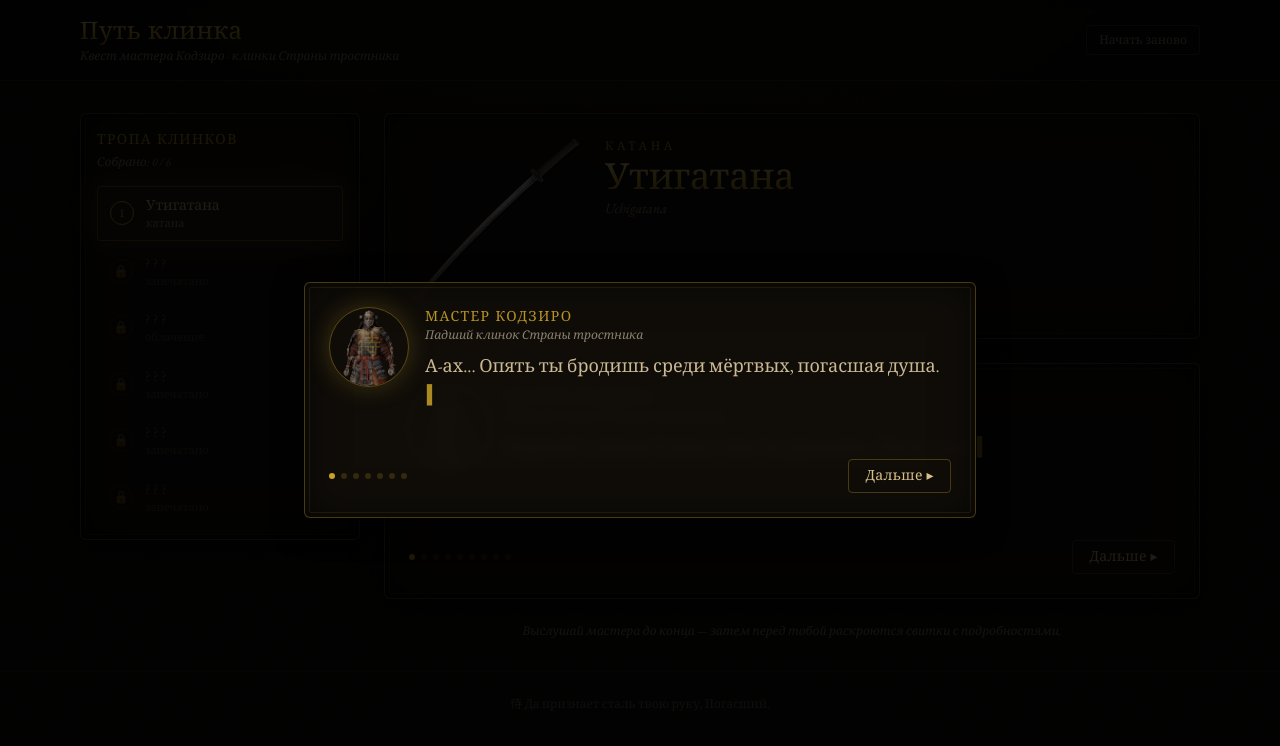
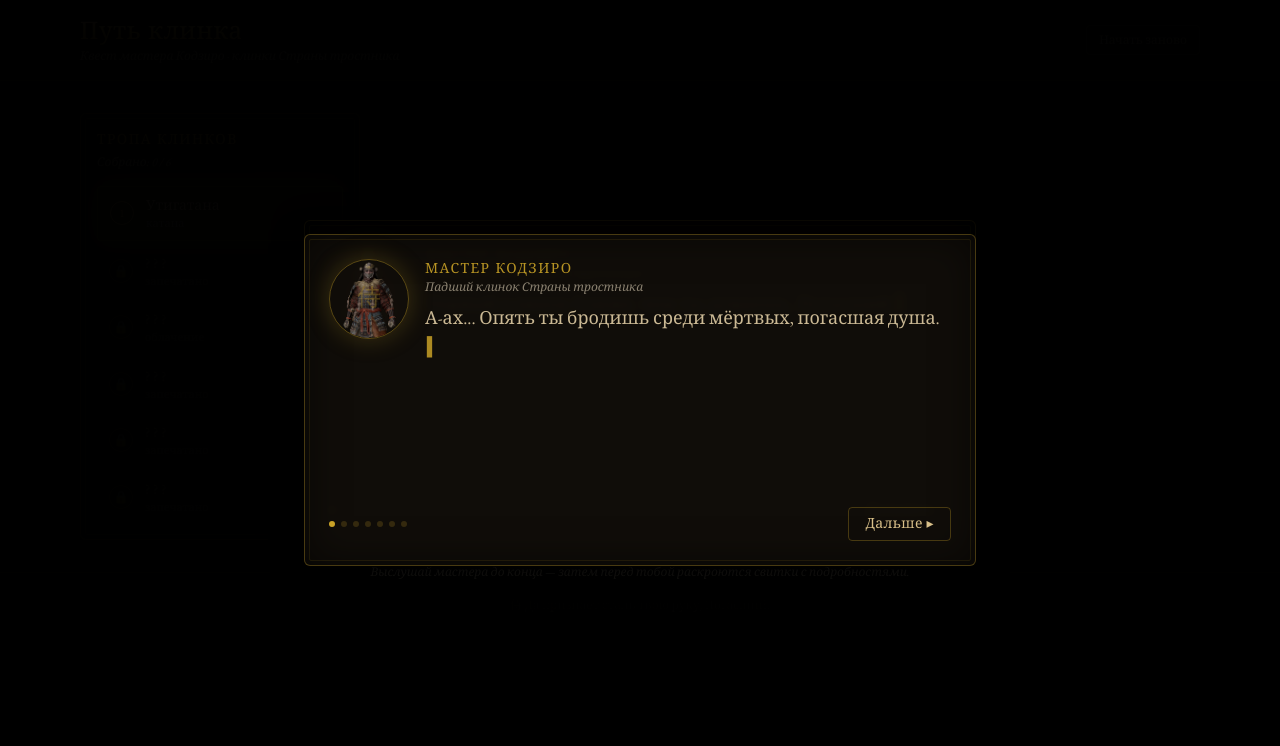
Before and after one commit to IvanSSpace/grisha_samura_quest, a React (Vite) app: page / in a window 1280 px wide. Shown: the top 746 px of the page. Built offline with nearby package versions, Linux system fonts and the light colour scheme.

Commit message:
Диалоги: фиксированное окно, карта в брифинге, лок скролла, нервозность самурая, кнопка ждёт текст

```diff
--- a/src/App.jsx
+++ b/src/App.jsx
@@ -68,6 +68,19 @@ export default function App() {
   const viewedQuest = viewIndex < quests.length ? quests[viewIndex] : null
   const viewedDone = viewedQuest ? isCollected(viewedQuest.id) : false
 
+  // Брифинг-оверлей активен, пока текущий квест не отбрифован
+  const briefingOpen =
+    !allDone && viewedQuest && !(viewedDone || isBriefed(viewedQuest.id))
+
+  // Блокируем прокрутку фона, когда открыт любой модальный оверлей
+  const anyOverlay = showIntro || !!justCollected || modalOpen || briefingOpen
+  useEffect(() => {
+    document.body.style.overflow = anyOverlay ? 'hidden' : ''
+    return () => {
+      document.body.style.overflow = ''
+    }
+  }, [anyOverlay])
+
   return (
     <div className="min-h-screen">
       {/* Шапка */}
@@ -132,7 +145,7 @@ export default function App() {
 
       {/* Вступление */}
       {showIntro && (
-        <div className="fixed inset-0 z-50 flex items-center justify-center bg-black/85 p-4">
+        <div className="fixed inset-0 z-50 flex items-center justify-center overflow-y-auto bg-black/85 p-4">
           <div className="w-full max-w-2xl">
             <SamuraiDialogue lines={samurai.intro} onDone={dismissIntro} />
           </div>
@@ -141,7 +154,7 @@ export default function App() {
 
       {/* Реакция мастера на собранный клинок */}
       {justCollected && (
-        <div className="fixed inset-0 z-50 flex items-center justify-center bg-black/85 p-4">
+        <div className="fixed inset-0 z-50 flex items-center justify-center overflow-y-auto bg-black/85 p-4">
           <div className="w-full max-w-2xl">
             <SamuraiDialogue
               lines={justCollected.completeDialogue}
--- a/src/components/QuestPanel.jsx
+++ b/src/components/QuestPanel.jsx
@@ -7,23 +7,45 @@ import ItemImage from './ItemImage'
 export default function QuestPanel({ quest, done, briefed, onBriefed, onCollectClick }) {
   const isArmor = quest.type === 'armor'
 
-  // Реплики брифинга: завязка → лор → навык/части → местоположение по пунктам.
+  // Реплики брифинга: завязка → (части комплекта) → местоположение по пунктам.
+  // О навыке самурай не рассказывает — это смотрят в свитках позже.
+  const LOC_HEADER = 'Теперь запомни, где искать. Слушай внимательно:'
   const briefingLines = [
     ...quest.giverDialogue,
-    isArmor
-      ? `Облачение собирается из частей: ${quest.parts.join(', ')}.`
-      : `Навык клинка — «${quest.skill.name}». ${quest.skill.text}`,
+    isArmor ? `Облачение собирается из частей: ${quest.parts.join(', ')}.` : null,
     quest.note ? quest.note : null,
-    'Теперь запомни, где искать. Слушай внимательно:',
+    LOC_HEADER,
     ...quest.location,
     isArmor
       ? 'Собери всё это — и предстань предо мной достойным воином.'
       : 'Ступай за клинком. А когда он будет в твоих руках — отметь это здесь.',
   ].filter(Boolean)
+  const mapFromIndex = briefingLines.indexOf(LOC_HEADER)
 
+  // ЭТАП 1 — брифинг в том же модальном окне, что и вступление.
+  if (!briefed) {
+    return (
+      <div className="fixed inset-0 z-40 flex items-center justify-center overflow-y-auto bg-black/85 p-4">
+        <div className="w-full max-w-2xl">
+          <SamuraiDialogue
+            lines={briefingLines}
+            onDone={onBriefed}
+            mapImage={quest.mapImage}
+            mapAlt={`Карта · ${quest.name}`}
+            mapFromIndex={mapFromIndex}
+          />
+          <p className="mt-3 text-center font-body text-xs italic text-fog">
+            Выслушай мастера до конца — затем перед тобой раскроются свитки с подробностями.
+          </p>
+        </div>
+      </div>
+    )
+  }
+
+  // ЭТАП 2 — карточки со всей информацией остаются на экране.
   return (
     <article className="animate-fadein space-y-6">
-      {/* Заголовок предмета — виден всегда */}
+      {/* Заголовок предмета */}
       <header className="frame overflow-hidden">
         <div className="flex flex-col gap-5 p-5 md:flex-row md:p-6">
           <ItemImage
@@ -43,27 +65,14 @@ export default function QuestPanel({ quest, done, briefed, onBriefed, onCollectC
             </div>
             <h1 className="mt-1 font-title text-3xl gold-text md:text-4xl">{quest.name}</h1>
             <p className="font-body text-sm italic text-fog">{quest.nameEn}</p>
-            {briefed && (
-              <>
-                <div className="divider my-4" />
-                <p className="font-body text-base leading-relaxed text-parch/90">{quest.lore}</p>
-              </>
-            )}
+            <div className="divider my-4" />
+            <p className="font-body text-base leading-relaxed text-parch/90">{quest.lore}</p>
           </div>
         </div>
       </header>
 
-      {/* ЭТАП 1 — брифинг: самурай рассказывает всё по пунктам */}
-      {!briefed ? (
-        <>
-          <SamuraiDialogue lines={briefingLines} onDone={onBriefed} />
-          <p className="text-center font-body text-xs italic text-fog">
-            Выслушай мастера до конца — затем перед тобой раскроются свитки с подробностями.
-          </p>
-        </>
-      ) : (
-        /* ЭТАП 2 — карточки со всей информацией остаются на экране */
-        <>
+      {/* Свитки со всей информацией */}
+      <>
           <div className="grid gap-6 md:grid-cols-2">
             {/* Навык / части комплекта */}
             <section className="frame p-5">
@@ -134,7 +143,6 @@ export default function QuestPanel({ quest, done, briefed, onBriefed, onCollectC
             </div>
           )}
         </>
-      )}
     </article>
   )
 }
--- a/src/components/SamuraiDialogue.jsx
+++ b/src/components/SamuraiDialogue.jsx
@@ -1,8 +1,18 @@
 import { useEffect, useRef, useState } from 'react'
 import { samurai } from '../data/quests'
+import ItemImage from './ItemImage'
 
 // Диалоговое окно в духе Elden Ring: портрет + построчная подача реплик.
-export default function SamuraiDialogue({ lines, onDone, compact = false }) {
+// mapImage + mapFromIndex — карта проявляется прямо в окне, когда самурай
+// доходит до рассказа о местоположении.
+export default function SamuraiDialogue({
+  lines,
+  onDone,
+  compact = false,
+  mapImage,
+  mapAlt,
+  mapFromIndex = Infinity,
+}) {
   const [index, setIndex] = useState(0)
   const [shown, setShown] = useState('')
   const lineRef = useRef(lines)
@@ -70,7 +80,7 @@ export default function SamuraiDialogue({ lines, onDone, compact = false }) {
           <div className="mb-2 font-body text-xs italic text-fog">{samurai.title}</div>
           {/* Призрак полной строки резервирует высоту — текст не скачет при печати */}
           <div
-            className="relative min-h-[6rem] cursor-pointer select-none font-body text-lg leading-relaxed"
+            className={`relative ${compact ? 'h-[13rem]' : 'h-[12rem]'} overflow-y-auto cursor-pointer select-none font-body text-lg leading-relaxed`}
             onClick={advance}
           >
             <p className="invisible" aria-hidden="true">
@@ -85,6 +95,20 @@ export default function SamuraiDialogue({ lines, onDone, compact = false }) {
         </div>
       </div>
 
+      {mapImage && index >= mapFromIndex && (
+        <div className="mt-4 animate-fadein">
+          <div className="mb-1 font-title text-xs tracking-widest text-ember/80">
+            ◆ МЕТКА НА КАРТЕ
+          </div>
+          <ItemImage
+            src={mapImage}
+            alt={mapAlt || 'Карта'}
+            kind="метка на карте"
+            className="h-56 w-full rounded border border-ember/20 object-cover md:h-72"
+          />
+        </div>
+      )}
+
       <div className="mt-3 flex items-center justify-between">
         <div className="flex gap-1.5">
           {lines.map((_, i) => (
@@ -97,10 +121,16 @@ export default function SamuraiDialogue({ lines, onDone, compact = false }) {
           ))}
         </div>
         <button
-          onClick={advance}
-          className="rounded border border-ember/30 px-4 py-1.5 font-title text-sm tracking-wide text-gold transition hover:bg-ember/10"
+          onClick={() => {
+            if (typing) return // кнопка неактивна, пока строка не допечаталась
+            advance()
+          }}
+          aria-disabled={typing}
+          className={`rounded border border-ember/30 px-4 py-1.5 font-title text-sm tracking-wide text-gold transition hover:bg-ember/10 ${
+            typing ? 'cursor-default' : ''
+          }`}
         >
-          {typing ? 'Дальше ▸' : last ? 'Принять ◆' : 'Дальше ▸'}
+          {last ? 'Принять ◆' : 'Дальше ▸'}
         </button>
       </div>
     </div>
```
